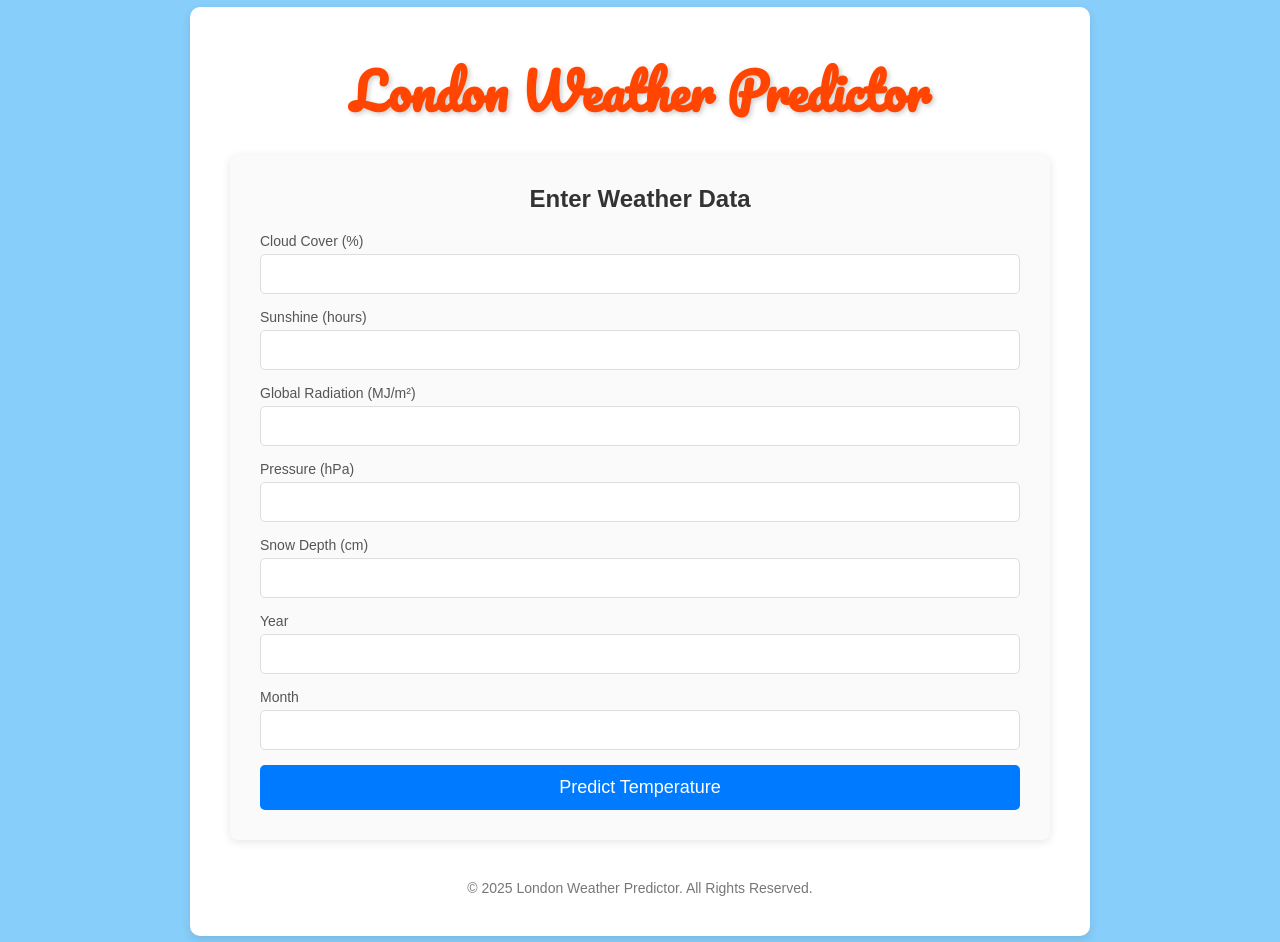
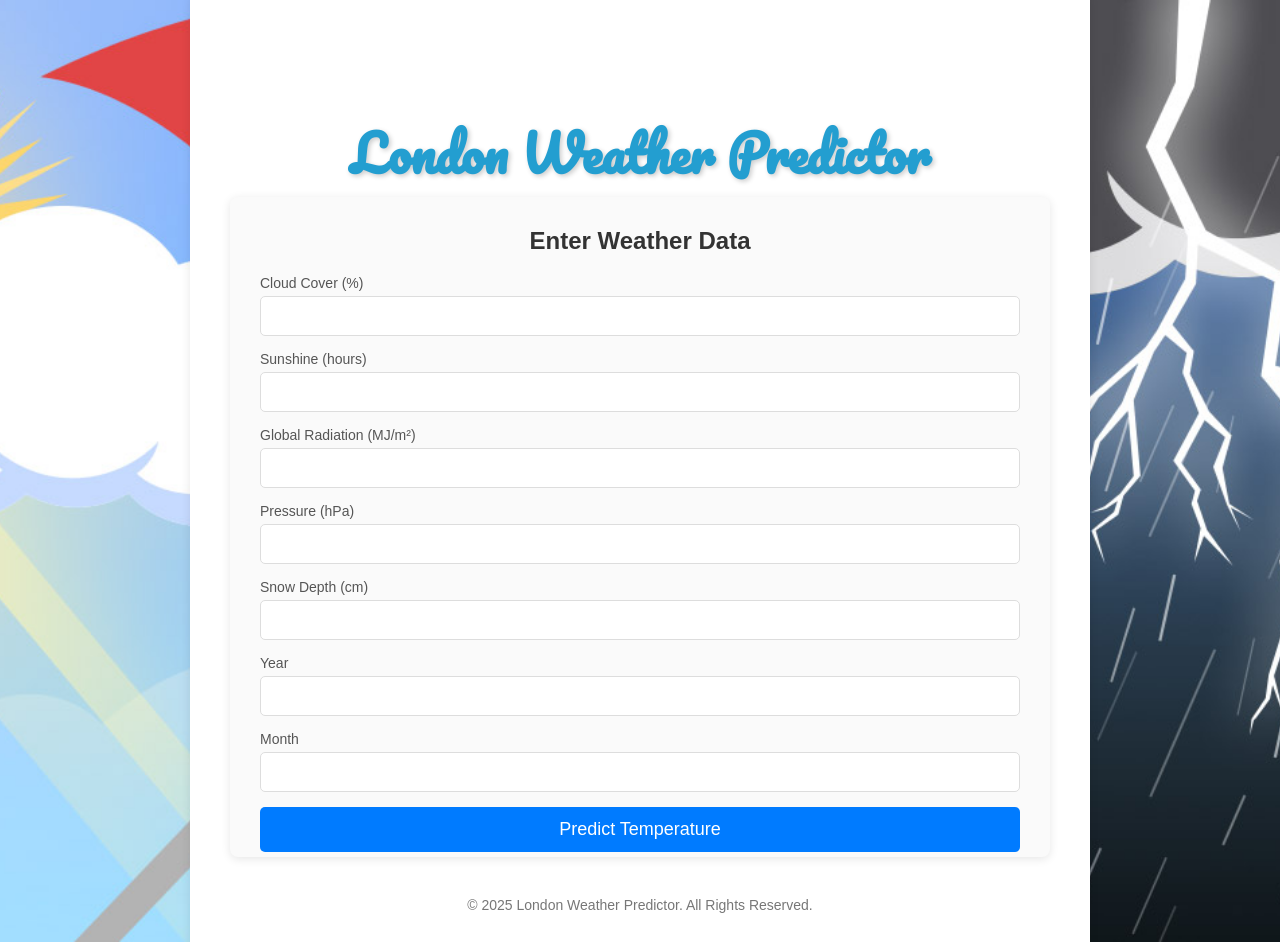
Before and after one commit to aroushq1/WeatherApp, a Flask app: page / in a window 1280 px wide. Run offline with Flask 3, Linux system fonts and the light colour scheme; parts of the project's set-up code (start-up, migrations or seed data) failed here and were passed over.

Commit message:
more css stuff

```diff
--- a/static/style.css
+++ b/static/style.css
@@ -8,7 +8,9 @@
 /* Body and layout */
 html, body {
     font-family: 'Arial', sans-serif;
-    background-color: #87CEFA; /* Light blue background */
+    background-image: url('background.png'); /* Add your background image */
+    background-size: cover; /* Ensure the image covers the entire screen */
+    background-position: center; /* Center the background image */
     color: #333;
     height: 100%;
     width: 100%;
@@ -23,11 +25,11 @@ html, body {
 .bubbly-title {
     font-family: 'Pacifico', cursive;
     font-size: 50px;
-    color: #FF4500; /* Bright orange */
+    color: #239ED0; /* Bright orange */
     text-align: center;
-    margin-bottom: 20px;
+    margin-top: 80px;
     text-shadow: 2px 2px 5px rgba(0, 0, 0, 0.2);
-    z-index: 2; /* Keep the title above emojis */
+    z-index: 2; /* Keep the title above the background */
 }
 
 /* Container for the app */
@@ -38,7 +40,7 @@ html, body {
     border-radius: 10px;
     box-shadow: 0 4px 10px rgba(0, 0, 0, 0.1);
     padding: 40px;
-    z-index: 2; /* Keep the container above the emojis */
+    z-index: 2; /* Keep the container above the background */
 }
 
 /* Form container */
@@ -99,12 +101,25 @@ button:hover {
 
 /* Result section */
 .result {
-    margin-top: 30px;
+    margin-top: 5px; /* A small margin to ensure slight separation */
+    padding: 10px; /* Reduced padding for tighter space */
     text-align: center;
-    padding: 20px;
     background-color: #e0ffe0;
     border: 1px solid #b0f0b0;
     border-radius: 8px;
+}
+
+/* Form container */
+.form-container {
+    background-color: #fafafa;
+    padding: 30px 30px 0px 30px; /* Reduce bottom padding to decrease space */
+    border-radius: 8px;
+    box-shadow: 0 2px 10px rgba(0, 0, 0, 0.1);
+}
+
+/* Form button */
+button {
+    margin-bottom: 5px; /* Remove extra space below the button */
 }
 
 /* Footer */
@@ -113,32 +128,6 @@ footer {
     margin-top: 40px;
     font-size: 14px;
     color: #777;
-}
-
-/* Floating emojis for background */
-body::before {
-    content: "☀️ 🌤️ 🌧️ 🌩️ 🌈"; /* Add emojis to the background */
-    font-size: 80px; /* Make emojis bigger */
-    position: absolute;
-    top: 10%;
-    left: 50%;
-    transform: translate(-50%, -10%);
-    z-index: 1; /* Behind the container */
-    opacity: 0.5; /* Make emojis subtle */
-    animation: floatEmojis 15s infinite linear;
-}
-
-/* Emoji floating animation */
-@keyframes floatEmojis {
-    0% {
-        transform: translate(-50%, -10%);
-    }
-    50% {
-        transform: translate(-55%, -5%);
-    }
-    100% {
-        transform: translate(-50%, -10%);
-    }
 }
 
 /* Media Query for Mobile */
@@ -159,8 +148,4 @@ body::before {
     button {
         font-size: 14px;
     }
-
-    body::before {
-        font-size: 60px; /* Smaller emojis for smaller screens */
-    }
 }
```
Also changed, not shown: static/background.png (added).
